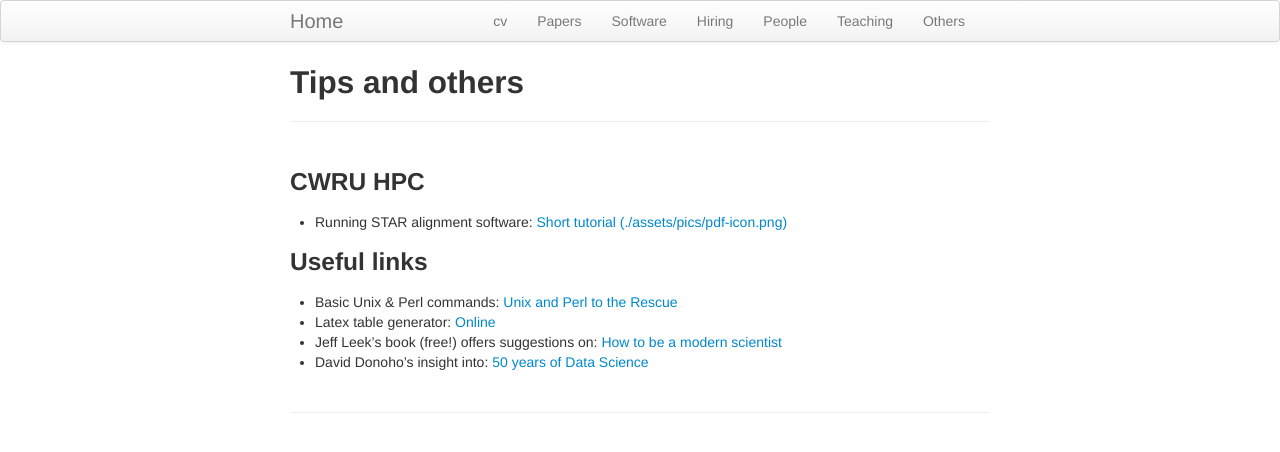
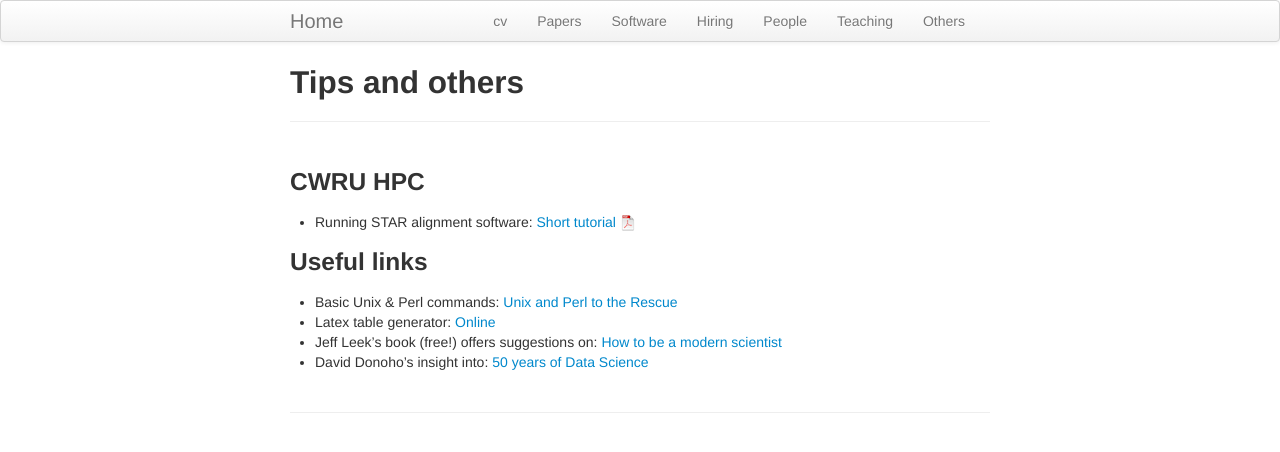
Before and after one commit to haoharryfeng/testpage4, a Jekyll site: the page built from others.md, in a window 1280 px wide. Shown: the top 452 px of the page. Built offline with Jekyll 4.4.1, drawn with Linux system fonts in a browser that asks for light colours.

Commit message:
Update others.md

```diff
--- a/others.md
+++ b/others.md
@@ -5,7 +5,7 @@ title: Tips and others
 
 ### CWRU HPC
 
-- Running STAR alignment software: [Short tutorial (./assets/pics/pdf-icon.png)](STAR_CWRU_HPC.pdf)
+- Running STAR alignment software: [Short tutorial ![CV as pdf](./assets/pics/pdf-icon.png)](STAR_CWRU_HPC.pdf)
 
 
 ### Useful links
```
